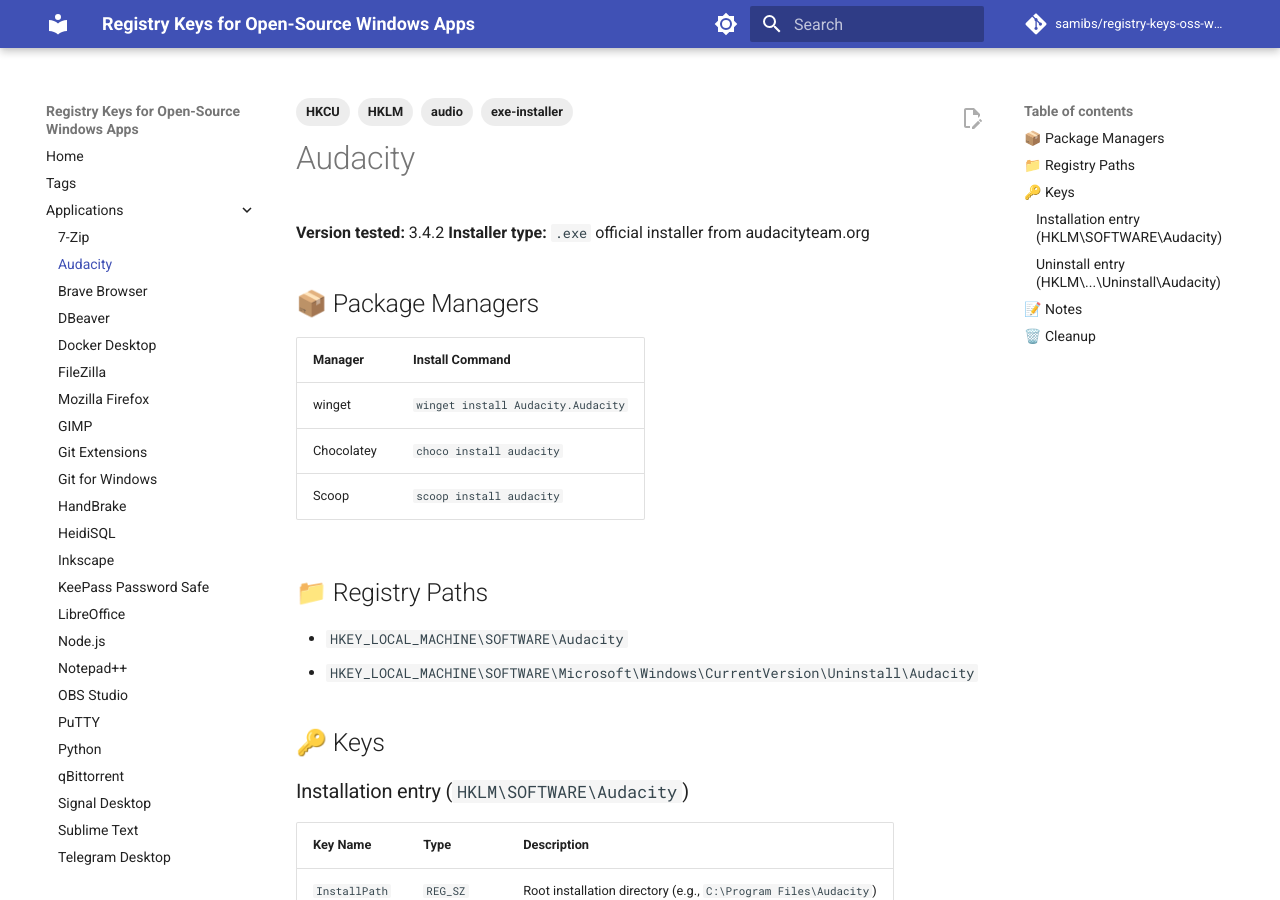
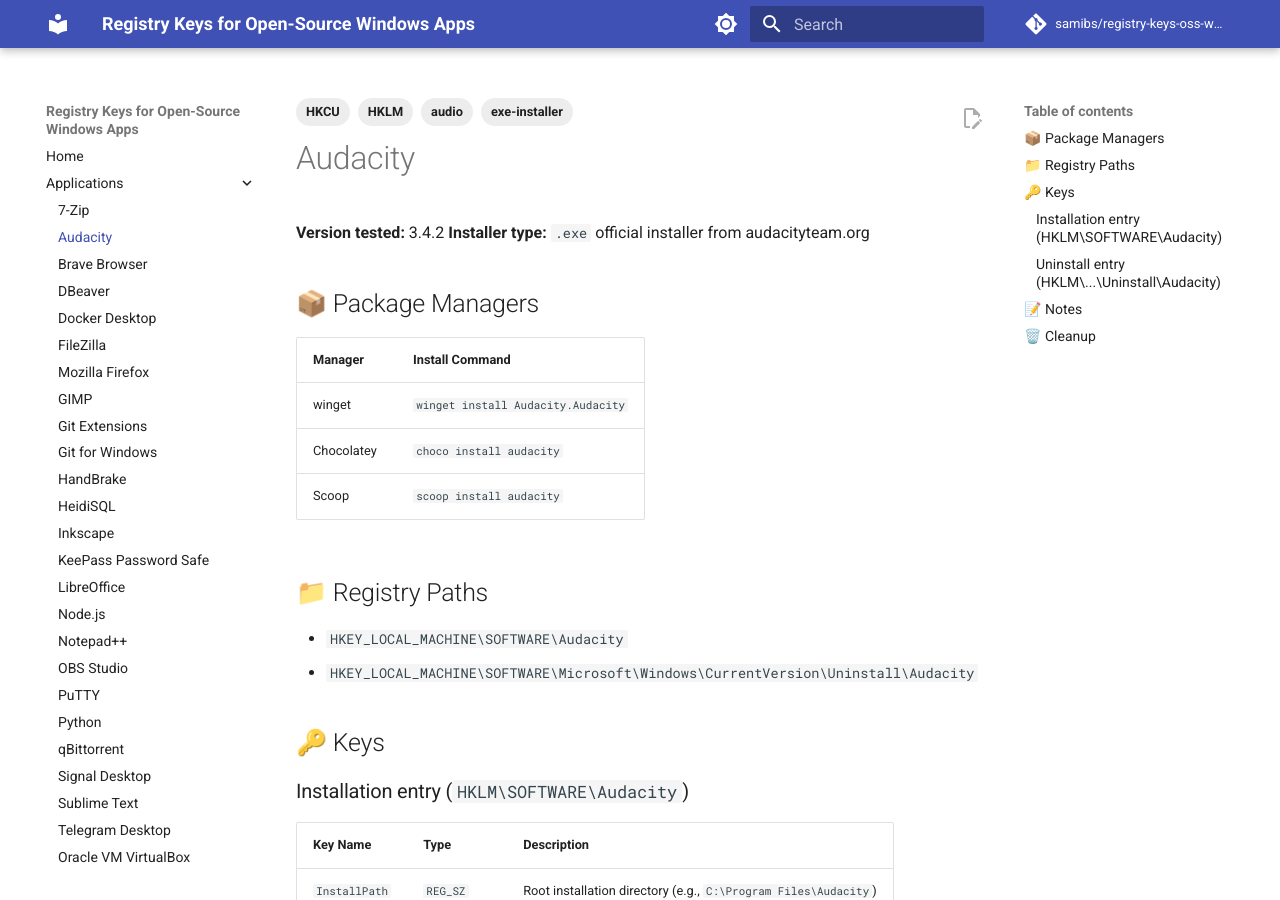
Before and after one commit to samibs/Registry-Keys-for-Open-Source-Applications-on-Windows, an MkDocs documentation site: the page built from windows/audacity.md, in a window 1280 px wide and 900 px high. Built offline with MkDocs 1.6.1 and Material for MkDocs 9.7.7, drawn with Linux system fonts in a browser that asks for light colours; comment, search, counter and statistics services are not loaded; part of the change alters nothing that is shown.

Commit message:
fix: remove deprecated tags_file option from MkDocs config
tags_file was deprecated in mkdocs-material and caused --strict build
to fail. Removed the option; per-page tags still render correctly.

Co-authored-by: Copilot <223556219+Copilot@users.noreply.github.com>

```diff
--- a/mkdocs.yml
+++ b/mkdocs.yml
@@ -31,8 +31,7 @@ theme:
 
 plugins:
   - search
-  - tags:
-      tags_file: tags.md
+  - tags
 
 markdown_extensions:
   - tables
@@ -43,7 +42,6 @@ markdown_extensions:
 
 nav:
   - Home: index.md
-  - Tags: tags.md
   - Applications:
     - 7-Zip: 7zip.md
     - Audacity: audacity.md
```
